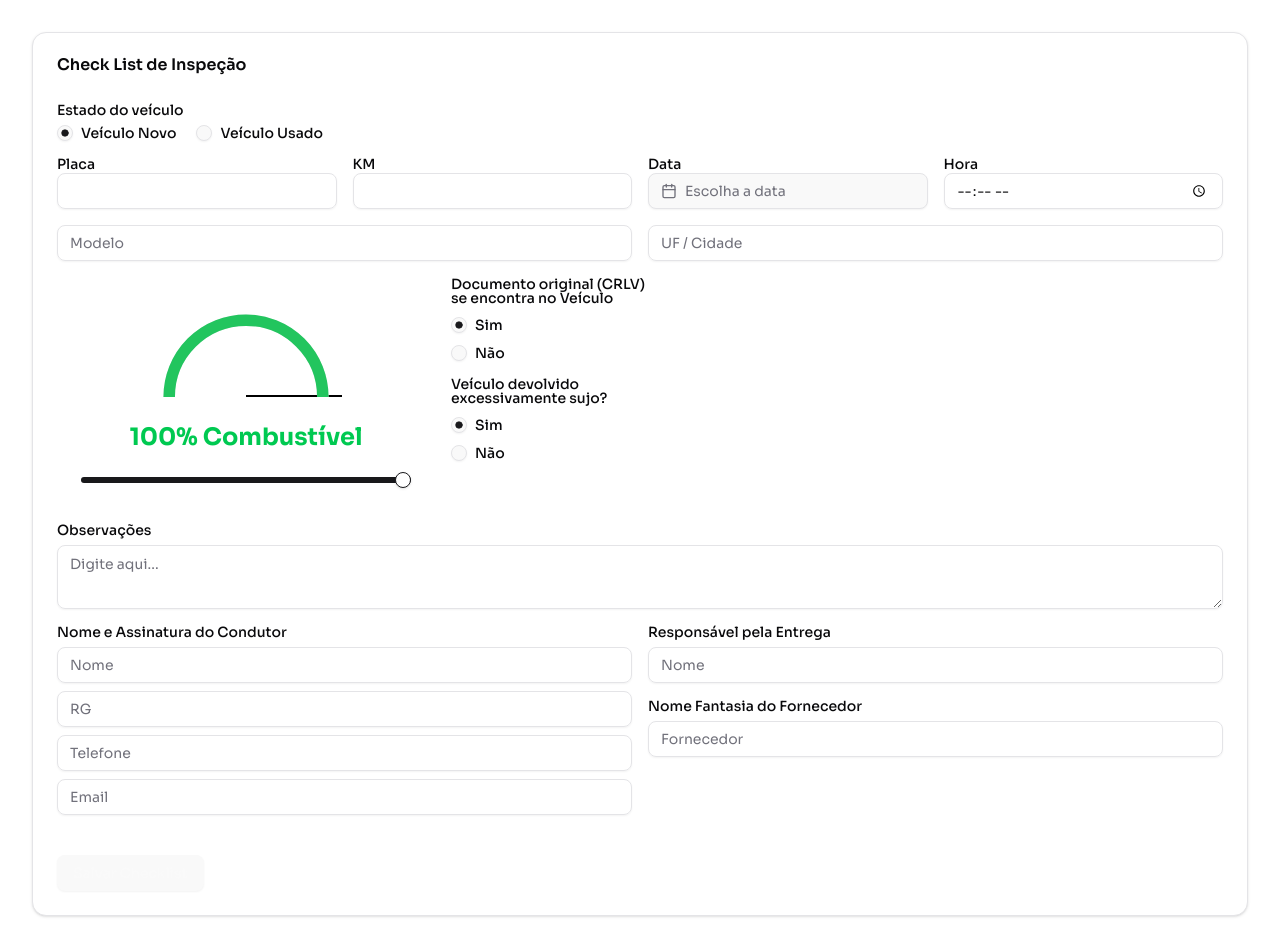
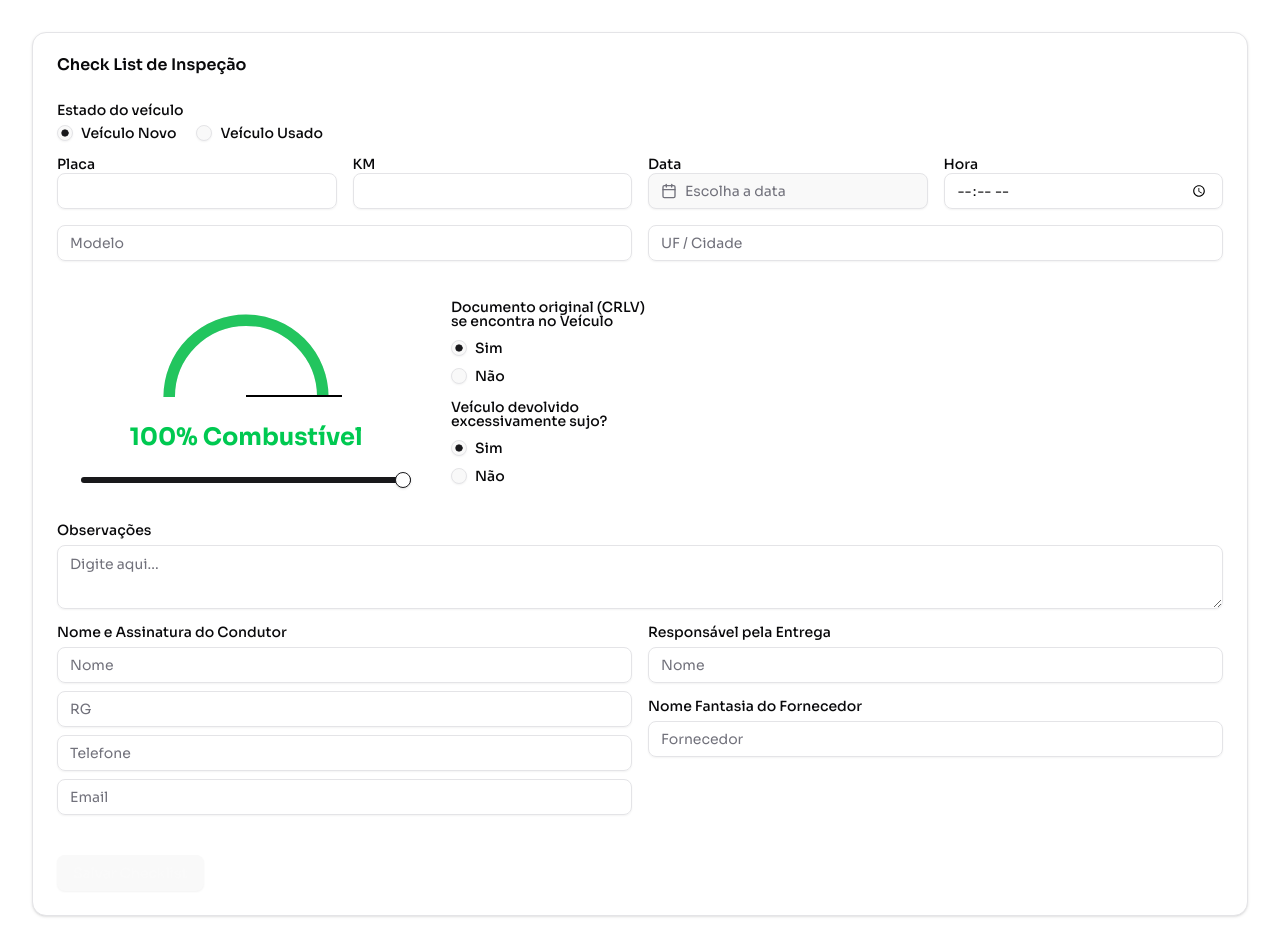
Before and after one commit to mendesjar/checklist-inspection, a React (Vite) app: page / in a window 1280 px wide. Built offline with nearby package versions, Linux system fonts and the light colour scheme.

Commit message:
Enhance SliderLevel component by adding z-index for improved layering and adjust layout styling in ChecklistInspecao for better alignment of elements.

```diff
--- a/src/components/slider-level.tsx
+++ b/src/components/slider-level.tsx
@@ -20,7 +20,7 @@ export function SliderLevel({ fuelLevel, setFuelLevel }: SliderLevelInterface) {
       <div className="relative h-24 w-48 overflow-hidden">
         <div className="absolute inset-0 flex items-end justify-center">
           <div
-            className={`h-24 w-1 origin-bottom bg-black transition-transform duration-300`}
+            className={`z-10 h-24 w-1 origin-bottom bg-black transition-transform duration-300`}
             style={{ transform: `rotate(${angle}deg)` }}
           />
         </div>
--- a/src/layout/layout.tsx
+++ b/src/layout/layout.tsx
@@ -97,7 +97,7 @@ export default function ChecklistInspecao() {
             <Input placeholder="UF / Cidade" />
           </div>
 
-          <div className="grid gap-4 md:grid-cols-3">
+          <div className="grid gap-4 md:grid-cols-3 items-center">
             <SliderLevel fuelLevel={fuelLevel} setFuelLevel={setFuelLevel} />
 
             <div className="flex flex-col gap-y-4">
```
